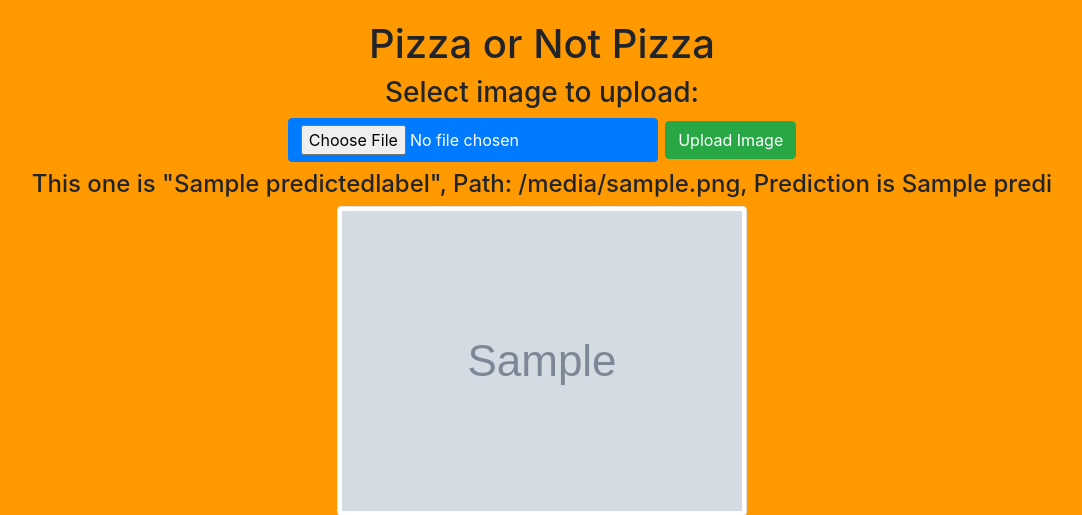
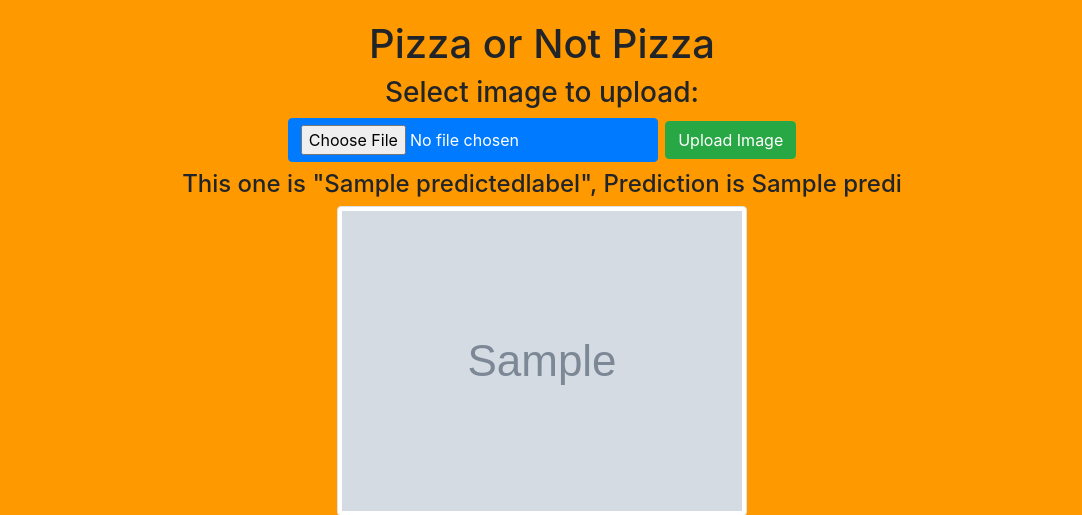
Before and after one commit to jasonnonstop10/CSC340Pizza, a Django app: template templates/index.html in a window 1280 px wide. Shown: the top 515 px of the page, without its empty margins (98-1180 px from the left). Run offline with Django 3.2, Linux system fonts and the light colour scheme; the template is opened without the code that fills it: most values are stand-ins (such as "Sample title", 1, 10 or a date in 2020); grey boxes marked "Sample" are stand-in pictures; some libraries are stand-ins or nearby versions.

Commit message:
[update] delete path and add0.05 predit

```diff
--- a/polls/views.py
+++ b/polls/views.py
@@ -56,7 +56,7 @@
 
 
     label = ""
-    if predi >= 0.5:
+    if predi >= 0.05:
         print("pizza")
         label = "Pizza"
     else :
--- a/templates/index.html
+++ b/templates/index.html
@@ -18,7 +18,7 @@
                 <input class="btn btn-primary" type="file" name="filePath" id="fileToUpload">
                 <input class="btn btn-success" type="submit" value="Upload Image" name="submit">
               </form>
-              <h4 style="text-align: center;">This one is "{{predictedlabel}}", Path: {{filePathName}}, Prediction is {{predi}}<h4>
+              <h4 style="text-align: center;">This one is "{{predictedlabel}}", Prediction is {{predi}}<h4>
               <img src="{{filePathName}}" alt="imageName" class="img-thumbnail img-fluid">
     </div>
 </body>
```
